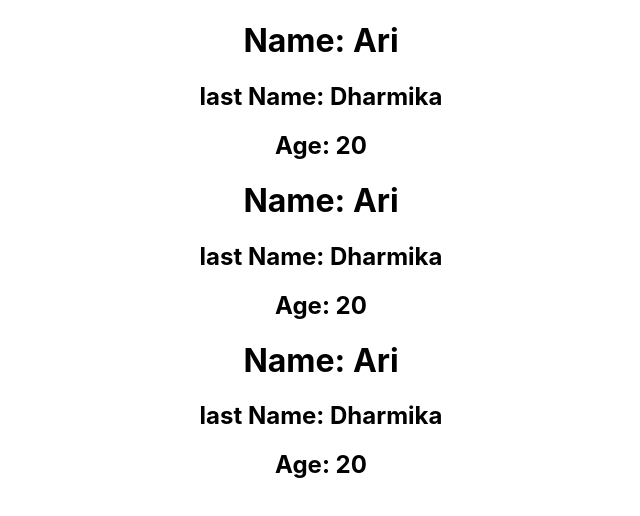
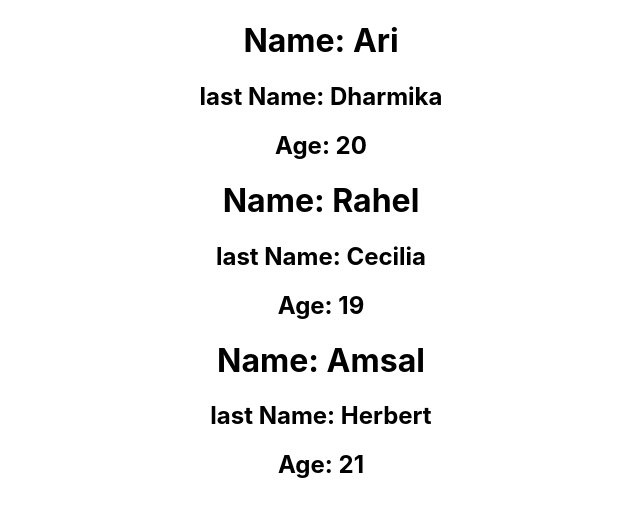
Before and after one commit to Arraidh/movie_app, a React (Create React App) app: page / in a window 1280 px wide. Shown: the top 516 px of the page, without its empty margins (319-959 px from the left). Built offline with nearby package versions, Linux system fonts and the light colour scheme.

Commit message:
playing with props function component

```diff
--- a/src/App.js
+++ b/src/App.js
@@ -1,11 +1,11 @@
 import './App.css';
 
-const Person = () => {
+const Person = (props) => {
   return (
     <>
-      <h1>Name: Ari</h1>
-      <h2>last Name: Dharmika</h2>
-      <h2>Age: 20</h2>
+      <h1>Name: {props.name}</h1>
+      <h2>last Name: {props.lastName}</h2>
+      <h2>Age: {props.age}</h2>
     </>
   )
 }
@@ -14,9 +14,10 @@ const App = () => {
 
   return (
     <div className="App">
-      <Person />
-      <Person />
-      <Person />
+      <Person name={'Ari'} lastName={'Dharmika'} age={'20'} />
+      <Person name={'Rahel'} lastName={'Cecilia'} age={'19'} />
+      <Person name={'Amsal'} lastName={'Herbert'} age={'21'} />
+
     </div>
   );
 }
```
